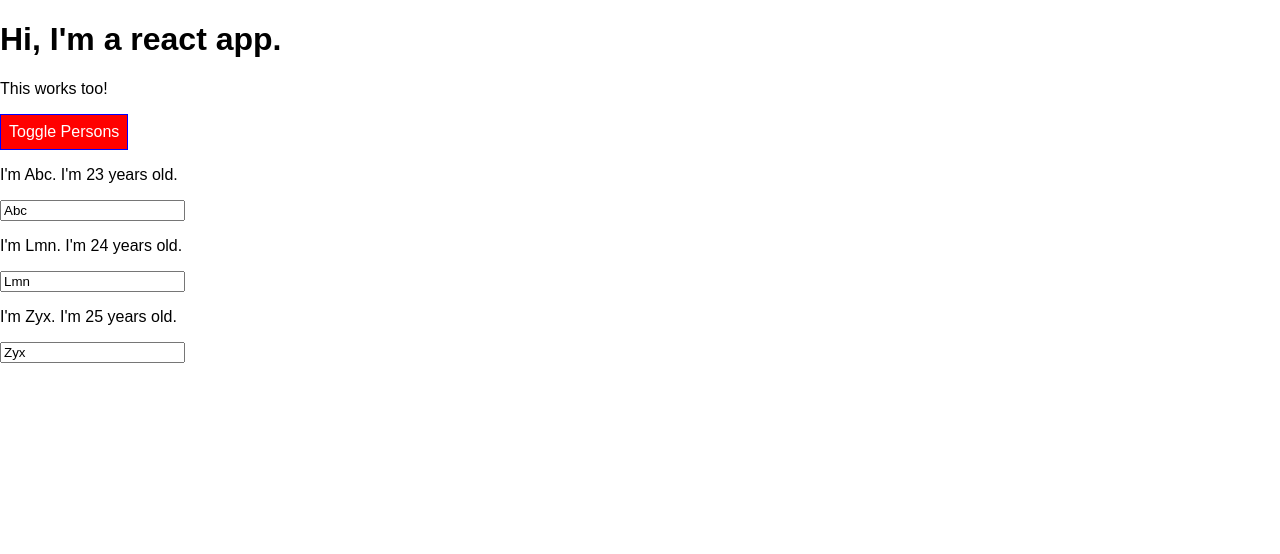
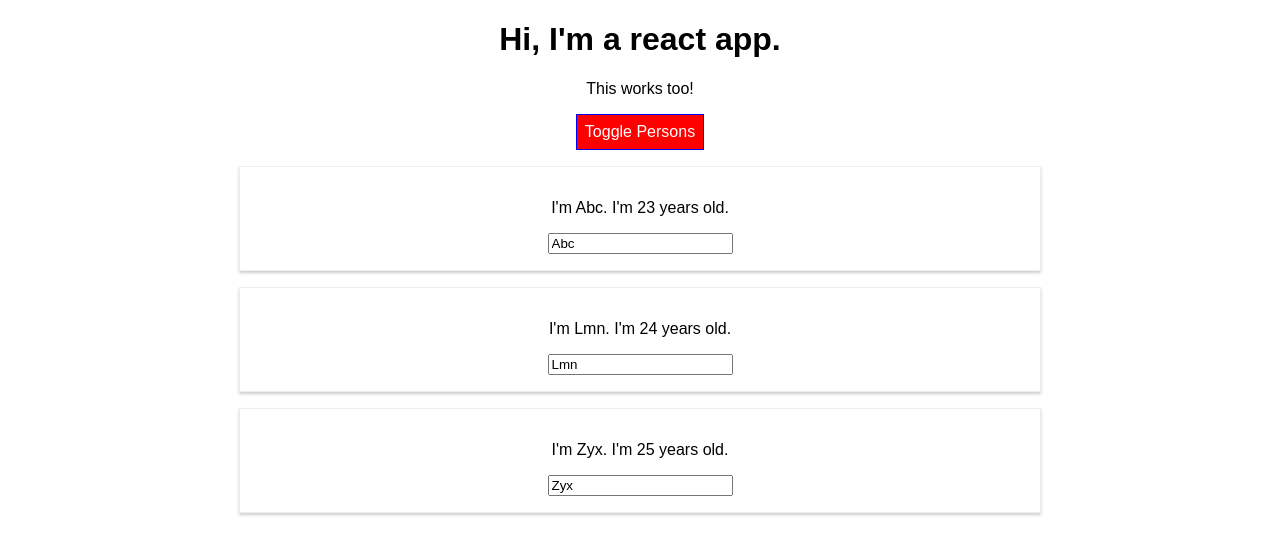
Before and after one commit to pranavtotla/react-complete-guide, a React app: page / in a window 1280 px wide. Both pictures are taken after a click on the button "Toggle Persons". Shown: the top 554 px of the page. Built offline with nearby package versions, Linux system fonts and the light colour scheme.

Commit message:
CSS modules.

```diff
--- a/src/App.js
+++ b/src/App.js
@@ -1,6 +1,5 @@
   import React, { Component } from 'react';
-  import Radium, { StyleRoot } from 'radium';
-  import './App.css';
+  import classes from './App.css';
   import Person from './Person/Person';
 
   class App extends Component {
@@ -80,19 +79,19 @@
         style['background-color'] = 'red';
       }
 
-      const classes = [];
+      const assignedClasses = [];
       if(this.state.persons.length < 3){
-        classes.push('red');
+        assignedClasses.push(classes.red);
       }
       if(this.state.persons.length < 2){
-        classes.push('bold');
+        assignedClasses.push(classes.bold);
       }
 
 
       return (
-          <div className="App">
+          <div className={classes.App}>
             <h1>Hi, I'm a react app.</h1>
-            <p className={classes.join(' ')}>This works too!</p>
+            <p className={assignedClasses.join(' ')}>This works too!</p>
             <button style={style} onClick={this.togglePersonHandler}>Toggle Persons</button>
             {persons}
           </div>
--- a/src/Person/Person.js
+++ b/src/Person/Person.js
@@ -1,9 +1,9 @@
 import React from 'react';
-import './Person.css';
+import classes from './Person.css';
 
 const person = (props) => {
     return(
-        <div className="Person">
+        <div className={classes.Person}>
             <p onClick={props.click}>I'm {props.name}. I'm {props.age} years old.</p>
             <p>{props.children}</p>
             <input type="text" onChange = {props.changed} value={props.name}/>
```
